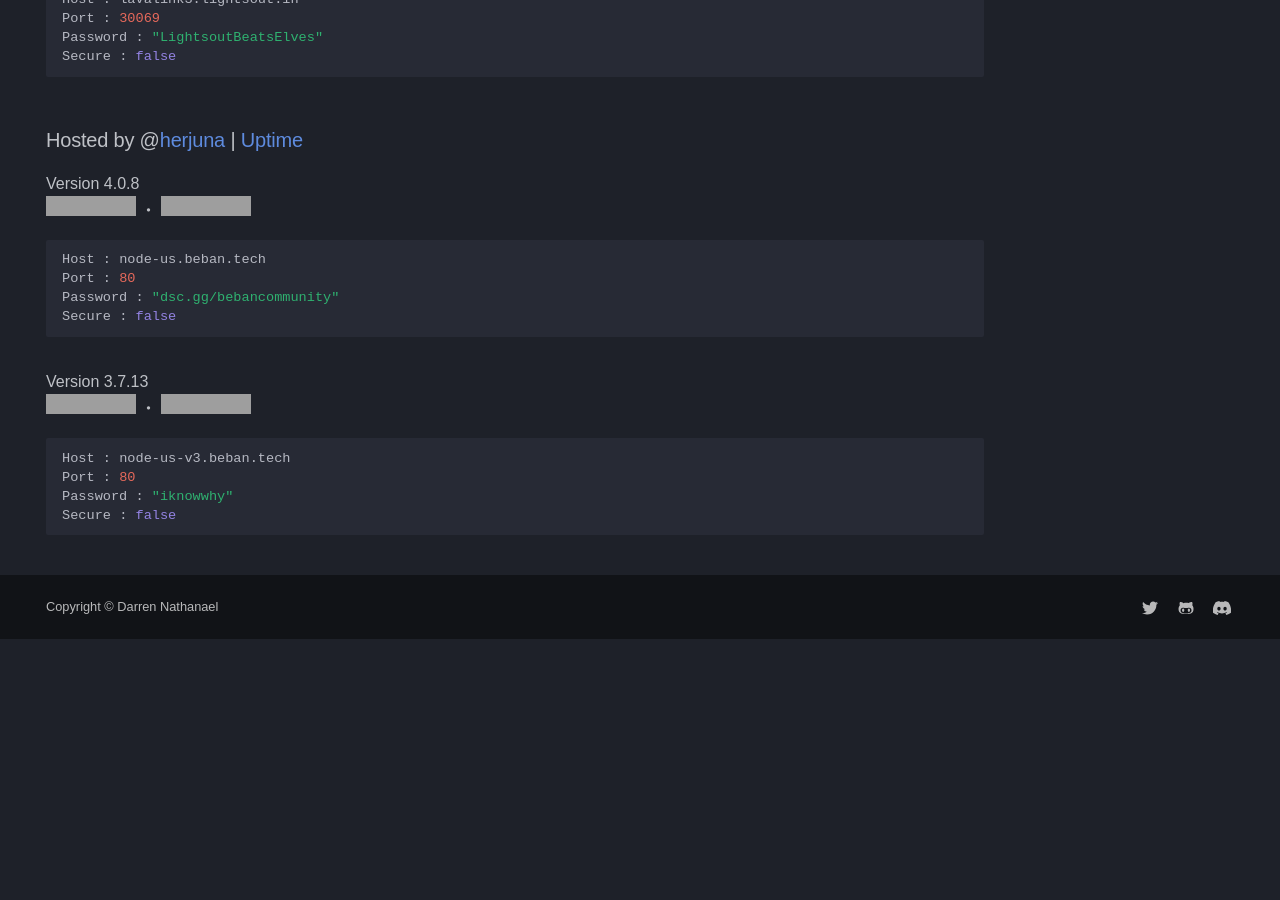
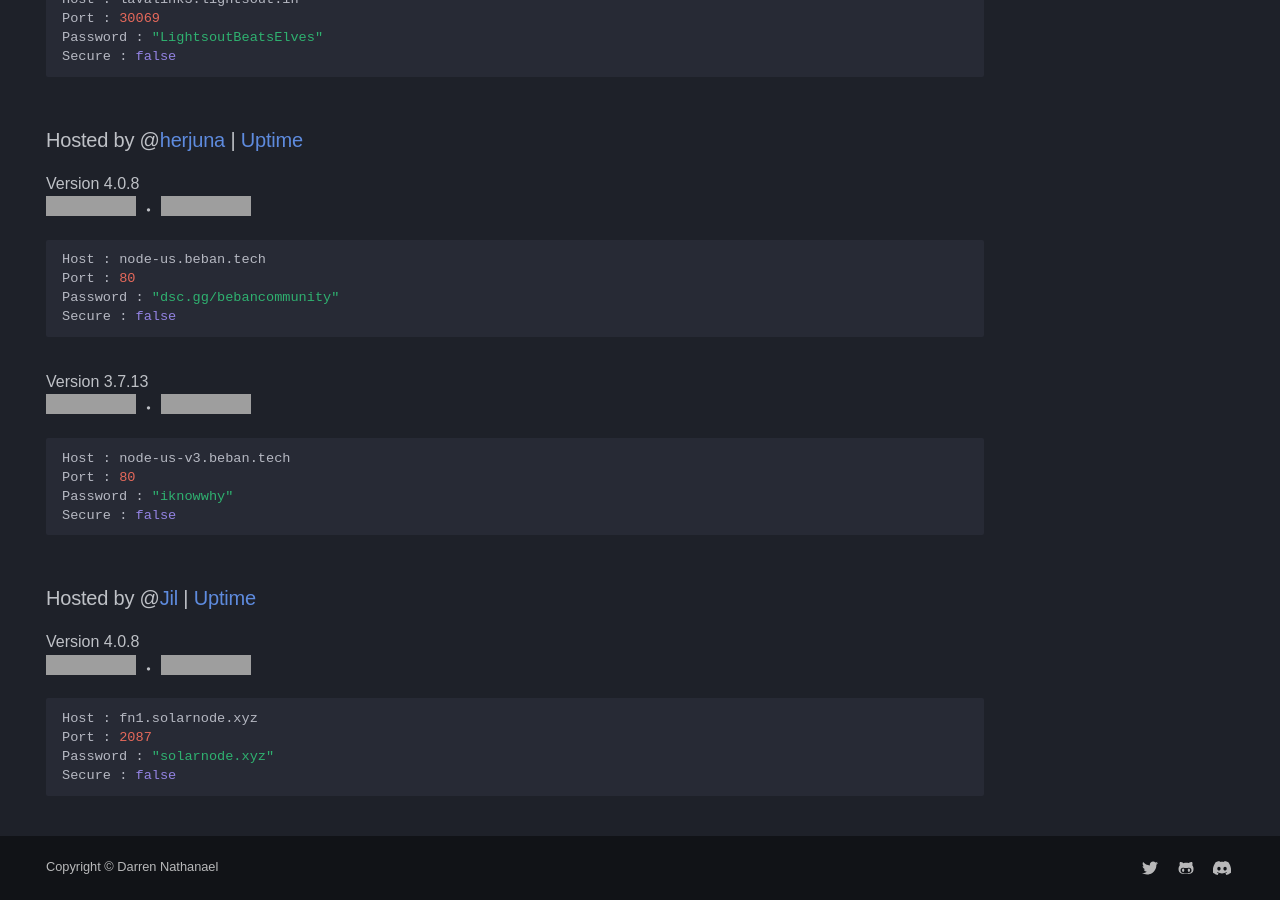
Before and after one commit to DarrenOfficial/lavalink-list, an MkDocs documentation site: the page built from docs/NoSSL/lavalink-without-ssl.md, in a window 1280 px wide and 900 px high, scrolled down 4715 px. Built offline with MkDocs 1.6.1 and Material for MkDocs 9.7.7, drawn with Linux system fonts in a browser that asks for light colours; some web fonts are replaced; comment, search, counter and statistics services are not loaded; a style sheet for code colours, icons or effects is not loaded; before the commit the page ends 5354 px from its top, so only the background shows below that; some of the changed text lies outside the part shown; grey boxes are pictures that could not be loaded.

Commit message:
Update lavalink-without-ssl.md (#603)
New node added with 24/7 uptime 5 CPU Cores 5GB RAM

````diff
--- a/docs/NoSSL/lavalink-without-ssl.md
+++ b/docs/NoSSL/lavalink-without-ssl.md
@@ -223,3 +223,12 @@ Port : 80
 Password : "iknowwhy"
 Secure : false
 ```
+### Hosted by @[Jil](https://discord.gg/52jkqCADEP) | [Uptime](deployments.beban.tech)
+Version 4.0.8 <br />
+![status](https://uptime.beban.tech/api/badge/2/status) ・ ![uptime](https://uptime.beban.tech/api/badge/2/uptime)
+```bash
+Host : fn1.solarnode.xyz
+Port : 2087
+Password : "solarnode.xyz"
+Secure : false
+```
````
